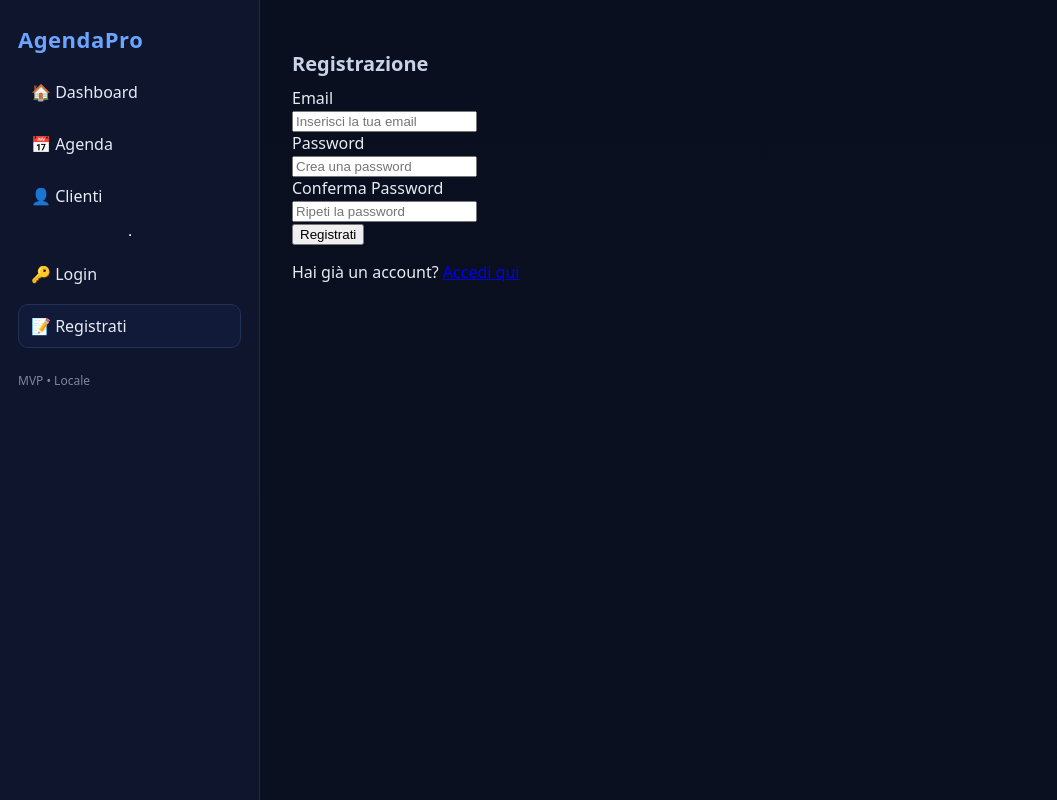
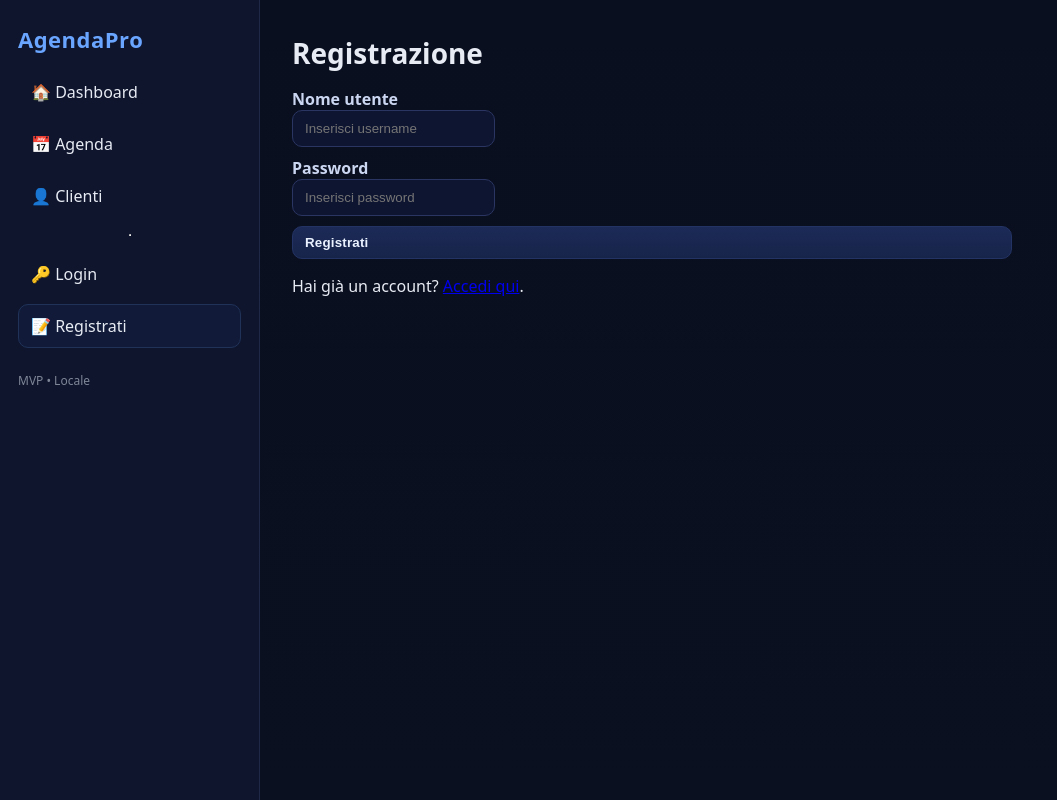
Before and after one commit to zApCT/AgendaPRO, a Flask app: page /register in a window 1280 px wide. Shown: the whole page, without its empty margins (0-1057 px from the left). Run offline with Flask 3, Linux system fonts and the light colour scheme; some libraries are stand-ins or nearby versions.

Commit message:
Update register.html

```diff
--- a/templates/register.html
+++ b/templates/register.html
@@ -1,26 +1,23 @@
 {% extends "base.html" %}
 
 {% block content %}
-<h2>Registrazione</h2>
+<h1>Registrazione</h1>
 
-<form method="POST">
-  <div>
-    <label for="email">Email</label><br>
-    <input type="email" id="email" name="email" placeholder="Inserisci la tua email" required>
+<form method="POST" action="{{ url_for('register') }}" class="form">
+  <div class="form-group">
+    <label for="username">Nome utente</label>
+    <input type="text" name="username" id="username" placeholder="Inserisci username" required>
   </div>
 
-  <div>
-    <label for="password">Password</label><br>
-    <input type="password" id="password" name="password" placeholder="Crea una password" required>
+  <div class="form-group">
+    <label for="password">Password</label>
+    <input type="password" name="password" id="password" placeholder="Inserisci password" required>
   </div>
 
-  <div>
-    <label for="confirm_password">Conferma Password</label><br>
-    <input type="password" id="confirm_password" name="confirm_password" placeholder="Ripeti la password" required>
-  </div>
-
-  <button type="submit">Registrati</button>
+  <button type="submit" class="btn">Registrati</button>
 </form>
 
-<p>Hai già un account? <a href="{{ url_for('login') }}">Accedi qui</a></p>
+<p class="alt-link">
+  Hai già un account? <a href="{{ url_for('login') }}">Accedi qui</a>.
+</p>
 {% endblock %}
```
